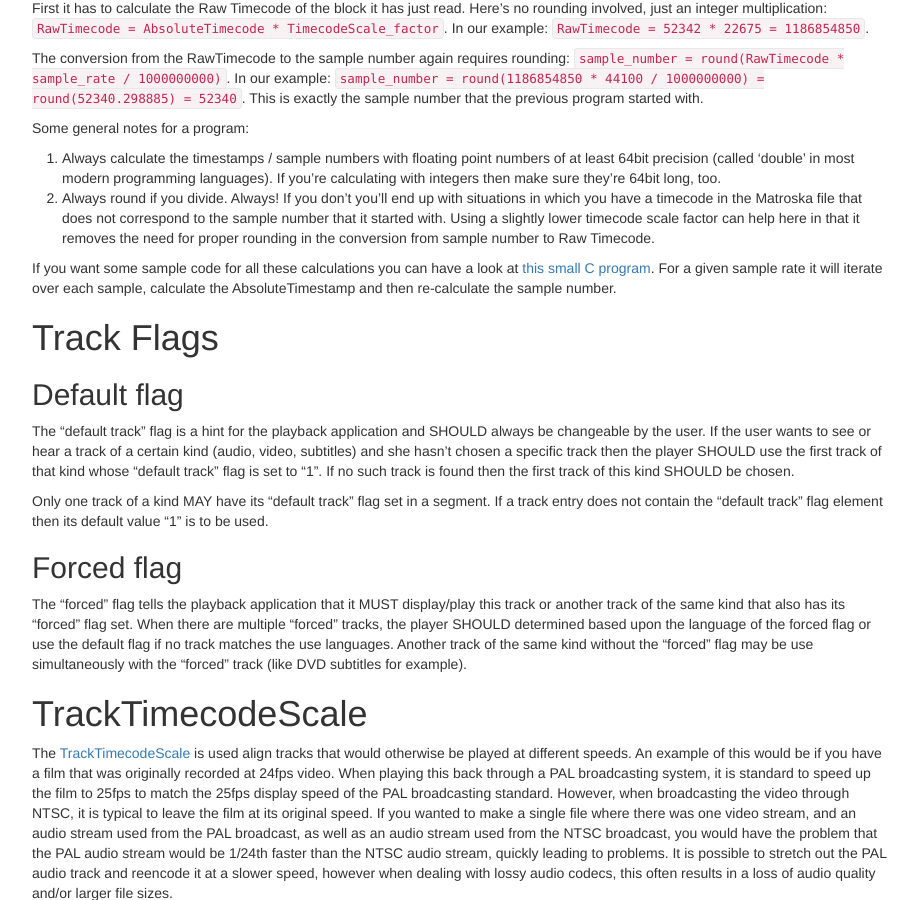
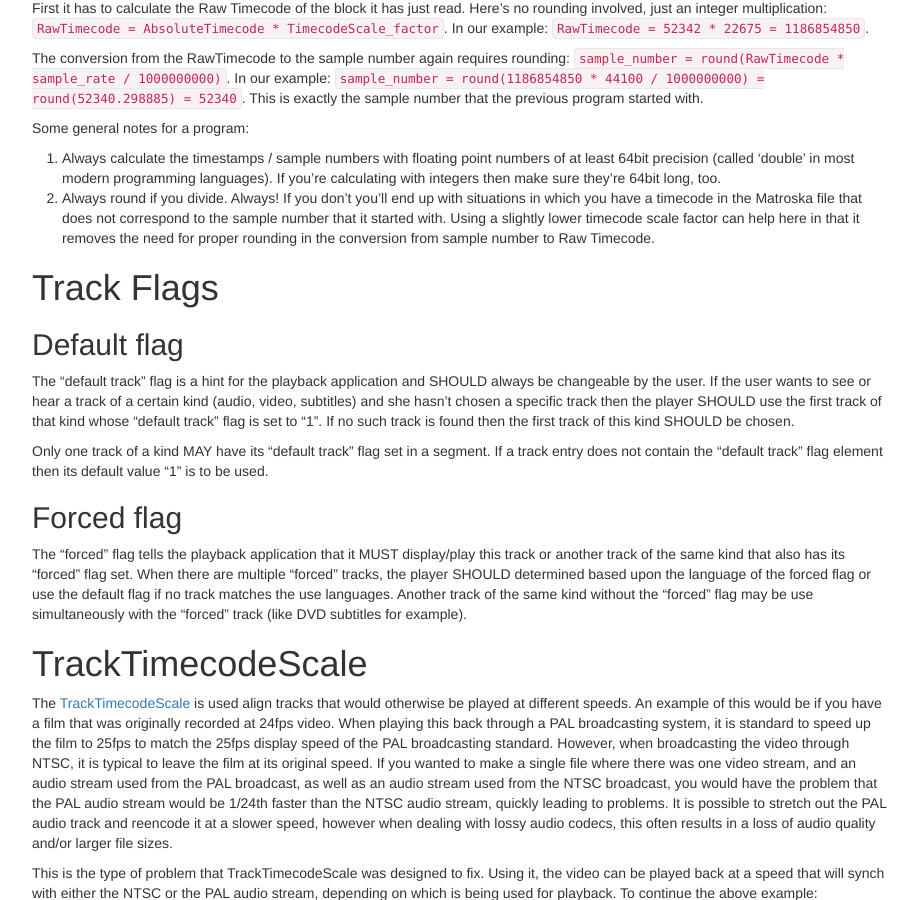
Before and after one commit to ietf-wg-cellar/matroska-specification, a Jekyll site: the page built from notes.md, in a window 1280 px wide and 900 px high, scrolled down 4769 px. Shown: the whole window, without its empty margins (273-1191 px from the left). Built offline with Jekyll 4.4.1, drawn with Linux system fonts in a browser that asks for light colours.

Commit message:
Remove paragraph mentioning a piece of code that doesn't exist.
Fixes issue #41

```diff
--- a/notes.md
+++ b/notes.md
@@ -175,8 +175,6 @@ Some general notes for a program:
 1. Always calculate the timestamps / sample numbers with floating point numbers of at least 64bit precision (called 'double' in most modern programming languages). If you're calculating with integers then make sure they're 64bit long, too.
 2. Always round if you divide. Always! If you don't you'll end up with situations in which you have a timecode in the Matroska file that does not correspond to the sample number that it started with. Using a slightly lower timecode scale factor can help here in that it removes the need for proper rounding in the conversion from sample number to Raw Timecode.
 
-If you want some sample code for all these calculations you can have a look at <a href="https://matroska.org/matroska-tcscale.c">this small C program</a>. For a given sample rate it will iterate over each sample, calculate the AbsoluteTimestamp and then re-calculate the sample number.
-
 # Track Flags
 
 ## Default flag
```
